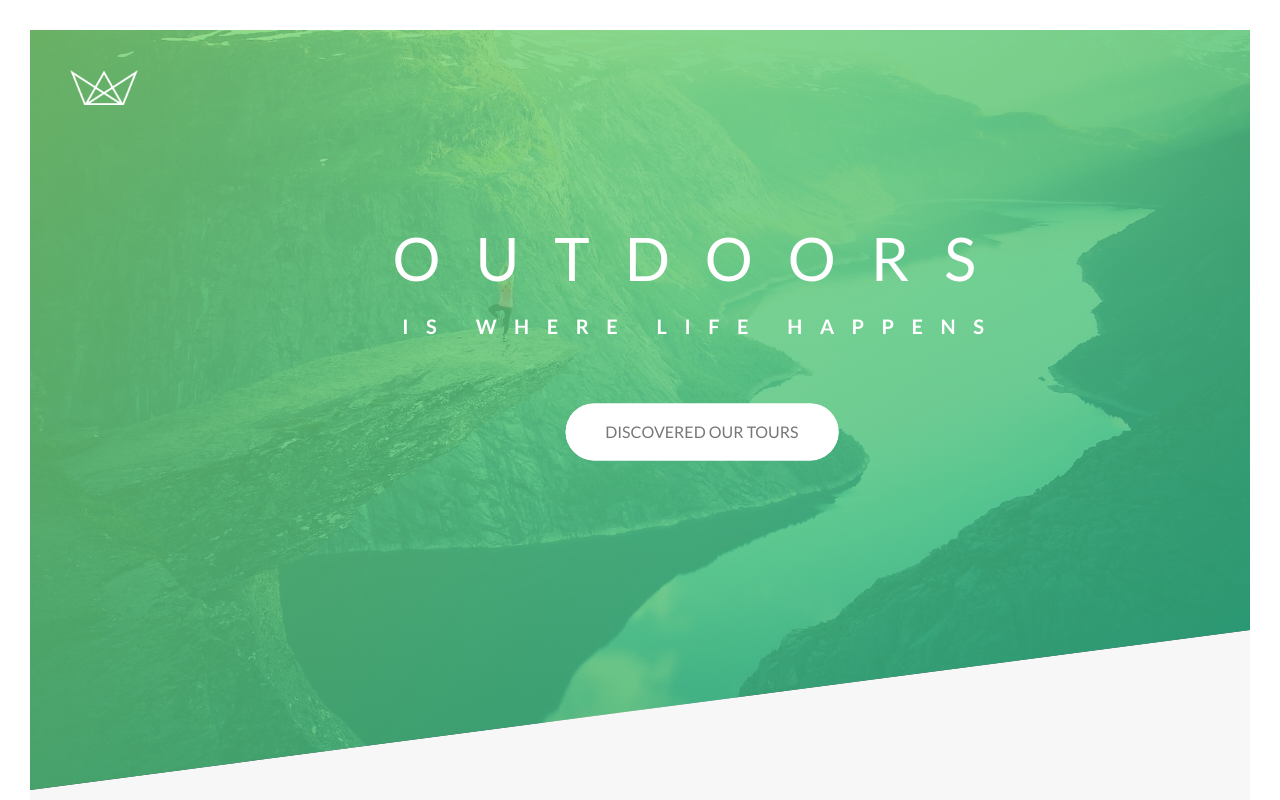
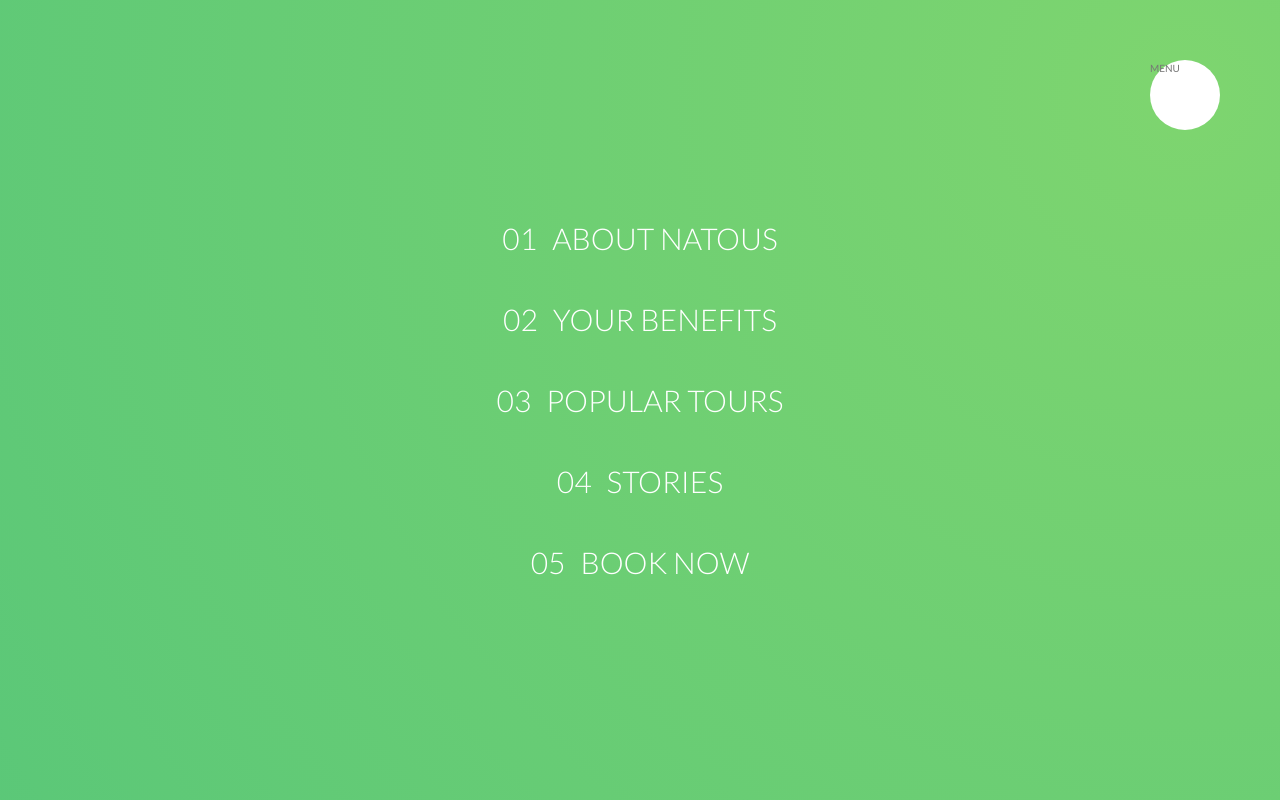
Before and after one commit to DariaaaP/Natours, a website: page index.html in a window 1280 px wide. Shown: the top 800 px of the page. Drawn offline with Linux system fonts and the light colour scheme.

Commit message:
added navigation's markup

```diff
--- a/index.html
+++ b/index.html
@@ -16,6 +16,35 @@
     <title>Natours | Exciting tours for adventurous people</title>
   </head>
   <body>
+    <div class="navigation">
+      <input type="checkbox" class="navigation__checkbox" id="navi-toggle" />
+
+      <label for="navi-toggle" class="navigation__button">MENU</label>
+      <div class="navigation__background">&nbsp;</div>
+      <nav class="navigation__nav">
+        <ul class="navigation__list">
+          <li class="navigation__item">
+            <a href="#" class="navigation__link"><span>01</span>About Natous</a>
+          </li>
+          <li class="navigation__item">
+            <a href="#" class="navigation__link"
+              ><span>02</span>Your benefits</a
+            >
+          </li>
+          <li class="navigation__item">
+            <a href="#" class="navigation__link"
+              ><span>03</span>Popular tours</a
+            >
+          </li>
+          <li class="navigation__item">
+            <a href="#" class="navigation__link"><span>04</span>Stories</a>
+          </li>
+          <li class="navigation__item">
+            <a href="#" class="navigation__link"><span>05</span>Book now</a>
+          </li>
+        </ul>
+      </nav>
+    </div>
     <header class="header">
       <div class="header__logo-box">
         <img src="img/logo-white.png" alt="logo" class="header__logo" />
--- a/sass/abstracts/_mixins.scss
+++ b/sass/abstracts/_mixins.scss
@@ -5,3 +5,10 @@
     clear: both;
   }
 }
+
+@mixin position-center {
+  position: absolute;
+  top: 50%;
+  left: 50%;
+  transform: translate(-50%, -50%);
+}
--- /dev/null
+++ b/sass/layout/_navigation.scss
@@ -0,0 +1,84 @@
+.navigation {
+  &__checkbox {
+    display: none;
+  }
+
+  &__button {
+    position: fixed;
+    top: 6rem;
+    right: 6rem;
+    height: 7rem;
+    width: 7rem;
+
+    border-radius: 50%;
+    background-color: $color-white;
+    z-index: 200;
+  }
+
+  &__background {
+    position: fixed;
+    top: 6.5rem;
+    right: 6.5rem;
+    height: 6rem;
+    width: 6rem;
+
+    border-radius: 50%;
+    background-image: radial-gradient($color-primary-light, $color-primary-dark);
+    z-index: 100;
+
+    transform: scale(80);
+  }
+
+  &__nav {
+    position: fixed;
+    top: 0;
+    right: 0;
+    height: 100vh;
+    width: 100%;
+
+    z-index: 150;
+  }
+
+  &__list {
+    @include position-center;
+
+    list-style: none;
+    text-align: center;
+  }
+
+  &__item {
+    margin: 1rem;
+  }
+
+  &__link {
+    &:link,
+    &:visited {
+      display: inline-block;
+      padding: 1rem 2rem;
+
+      font-size: 3rem;
+      font-weight: 300;
+      color: $color-white;
+      text-decoration: none;
+      text-transform: uppercase;
+
+      background-image: linear-gradient(120deg, transparent 0%, transparent 50%, $color-white 50%);
+      background-size: 220%;
+      transition: all .4s;
+
+      span {
+        display: inline-block;
+        margin-right: 1.5rem;
+      }
+    }
+
+    &:hover,
+    &:active {
+      color: $color-primary;
+
+      background-position: 100%;
+
+      transform: translateX(1rem);
+    }
+  }
+}
--- a/sass/main.scss
+++ b/sass/main.scss
@@ -17,6 +17,7 @@
 
 @import "layout/grid";
 @import "layout/header";
+@import "layout/navigation";
 @import "layout/footer";
 
 @import "pages/home";
```
Also changed, not shown: css/style.css.
